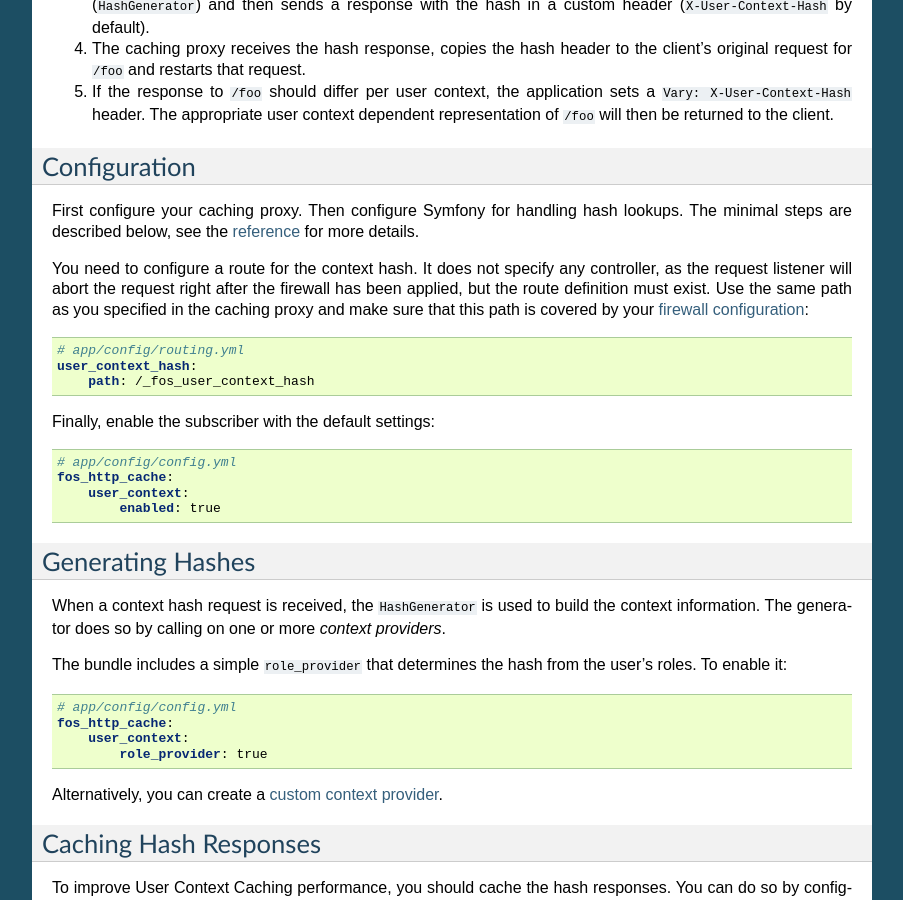
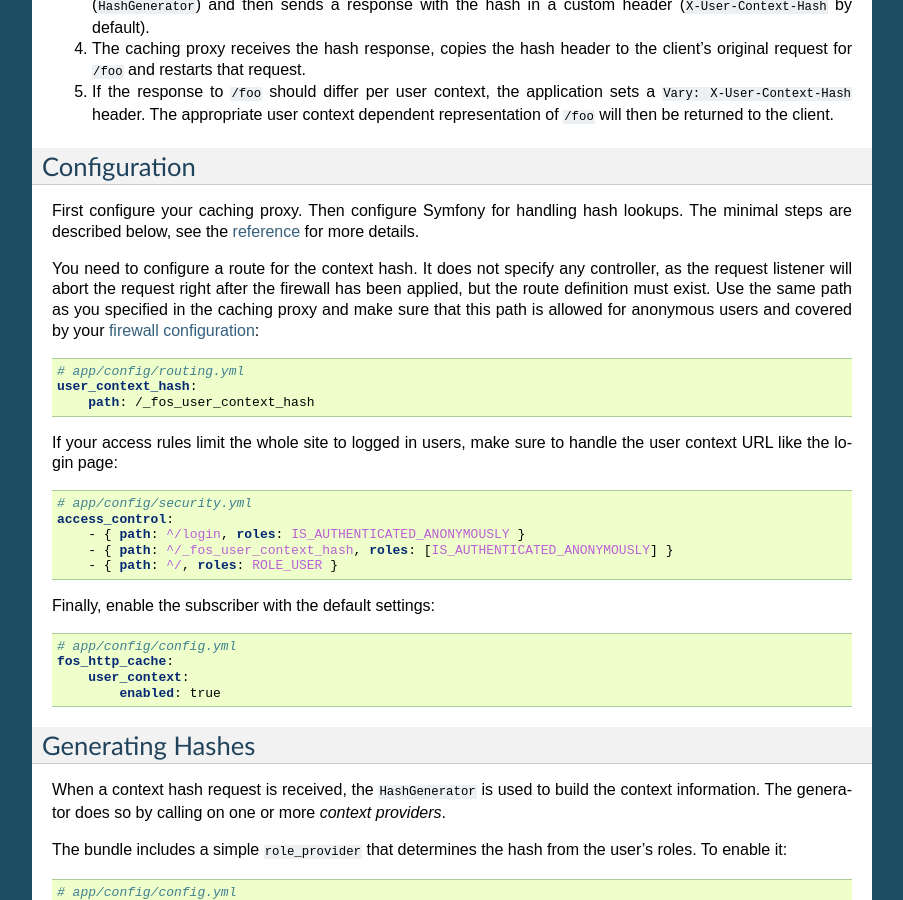
Before and after one commit to FriendsOfSymfony/FOSHttpCacheBundle, a Sphinx documentation site: the page built from Resources/doc/features/user-context.rst, in a window 1280 px wide and 900 px high, scrolled down 545 px. Shown: the whole window, without its empty margins (198-1101 px from the left). Built offline with Sphinx 7.4.7, drawn with Linux system fonts in a browser that asks for light colours.

Commit message:
clarify that user context url needs to be available to anonymous users

```diff
--- a/Resources/doc/features/user-context.rst
+++ b/Resources/doc/features/user-context.rst
@@ -49,7 +49,7 @@
 controller, as the request listener will abort the request right after the
 firewall has been applied, but the route definition must exist. Use the same
 path as you specified in the caching proxy and make sure that this path is
-covered by your
+allowed for anonymous users and covered by your
 `firewall configuration <http://symfony.com/doc/current/book/security.html>`_:
 
 .. code-block:: yaml
@@ -57,6 +57,17 @@
     # app/config/routing.yml
     user_context_hash:
         path: /_fos_user_context_hash
+
+If your access rules limit the whole site to logged in users, make sure to
+handle the user context URL like the login page:
+
+.. code-block:: yaml
+
+    # app/config/security.yml
+    access_control:
+        - { path: ^/login, roles: IS_AUTHENTICATED_ANONYMOUSLY }
+        - { path: ^/_fos_user_context_hash, roles: [IS_AUTHENTICATED_ANONYMOUSLY] }
+        - { path: ^/, roles: ROLE_USER }
 
 Finally, enable the subscriber with the default settings:
 
--- a/Resources/doc/spelling_word_list.txt
+++ b/Resources/doc/spelling_word_list.txt
@@ -14,4 +14,5 @@
 lookups
 TTL
 multi
+login
 logout
```
